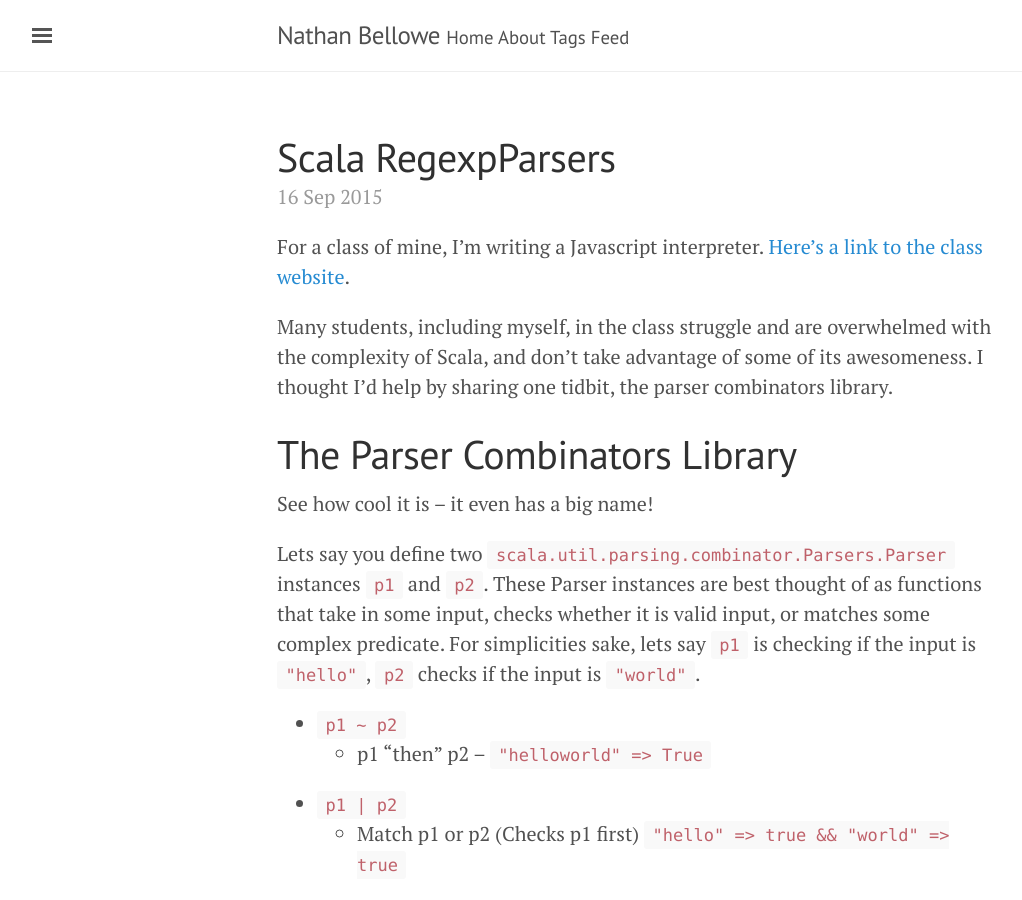
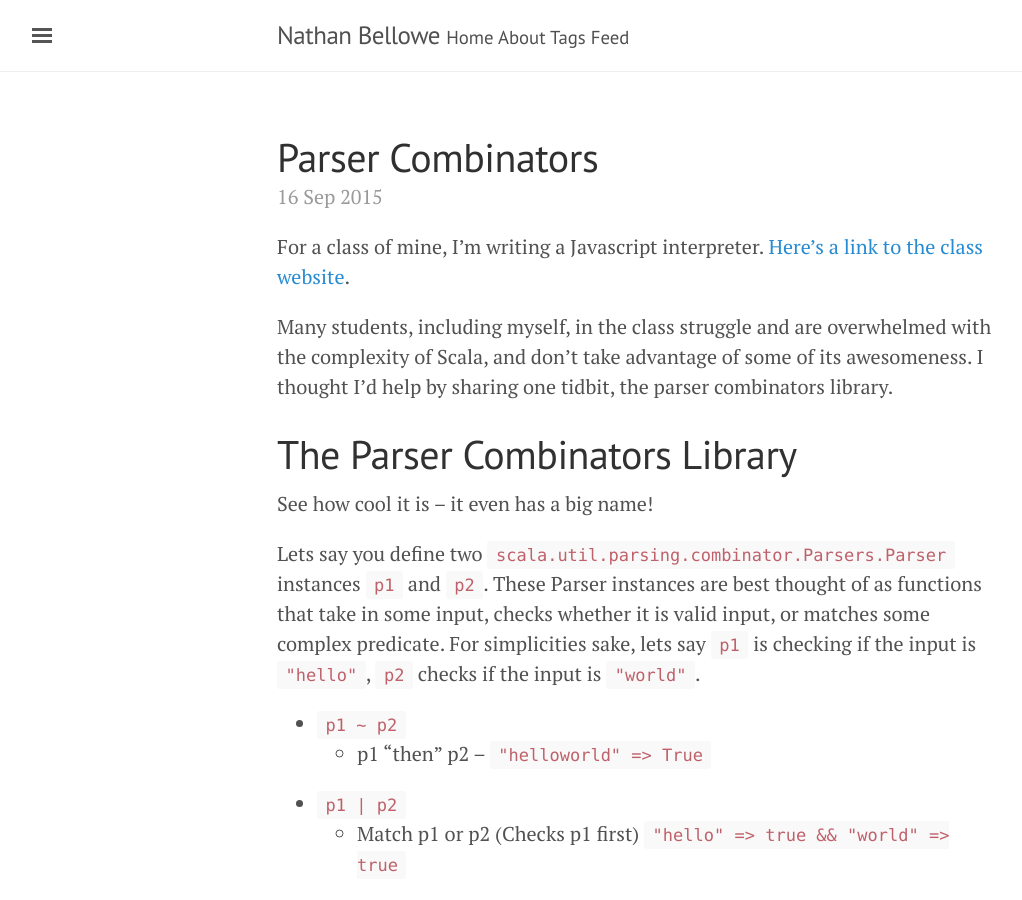
Before and after one commit to nbellowe/nbellowe, a Jekyll site: the page built from _posts/2015-09-16-Scala.md, in a window 1280 px wide and 900 px high. Shown: the whole window, without its empty margins (3-1025 px from the left). Built offline with Jekyll 4.4.1, drawn with Linux system fonts in a browser that asks for light colours; Markdown is read by kramdown in place of the engine named in the settings.

Commit message:
Updating website

````diff
--- a/_posts/2015-09-16-Scala.md
+++ b/_posts/2015-09-16-Scala.md
@@ -1,6 +1,6 @@
 ---
 layout: post
-title: Scala RegexpParsers
+title: Parser Combinators
 summary: Make a simple converter
 tags: ["howto", "code", "programming"]
 ---
@@ -55,18 +55,13 @@
 - [A valid `Type`] followed by
 - [A valid `Expression`]
 
-
-
 ```Scala
 var a: Number = 3
 var a: Number = (5+2)
 ```
-`"var"` ~ `Name` ~ `":"` ~ `Type` ~ "=" ~ `Expression`
-
-
+`"var"` ~ `Name` ~ `":"` ~ `Type` ~ `"="` ~ `Expression`
 
 ```Scala
 def getFour: Number = 4
 ```
-
 `"def"` ~ `Name` ~ `":"` ~ `Type` ~ `"="` ~ `Expression`
````
Also changed, not shown: 1 other file.
